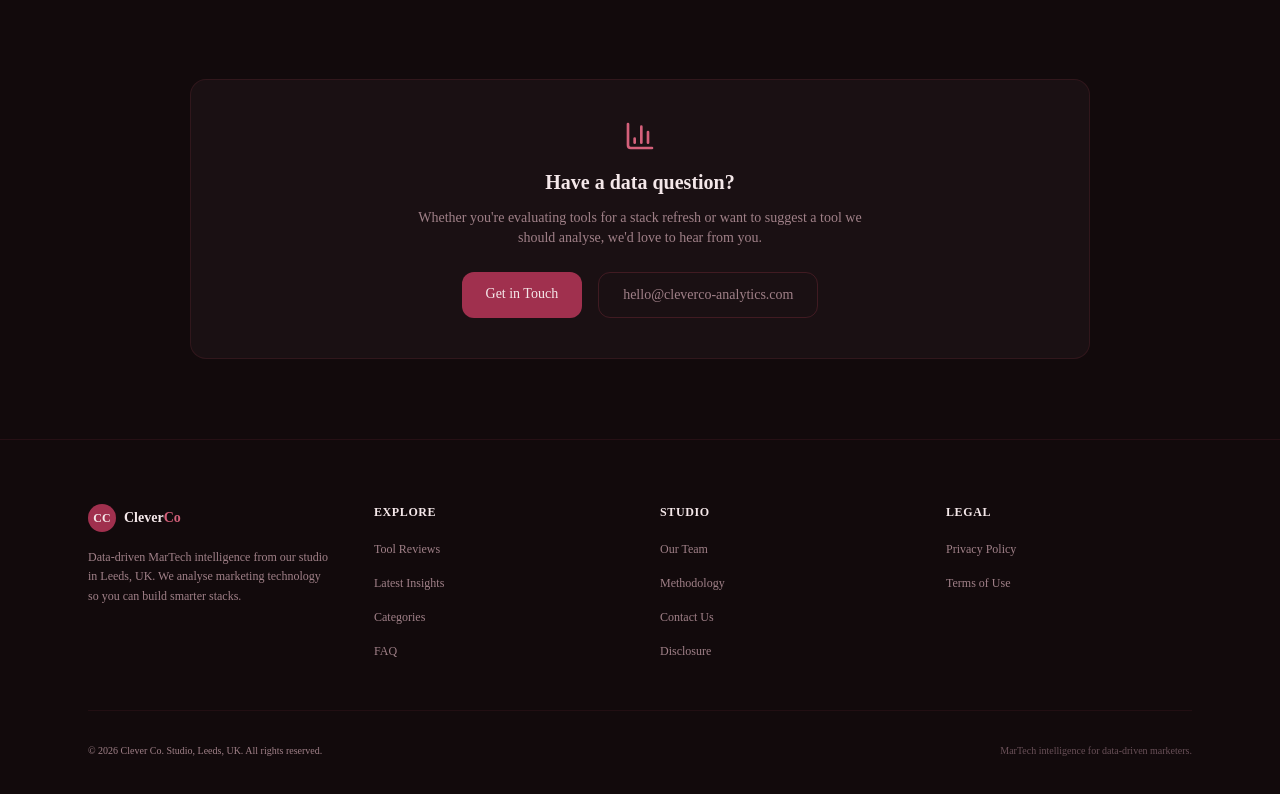
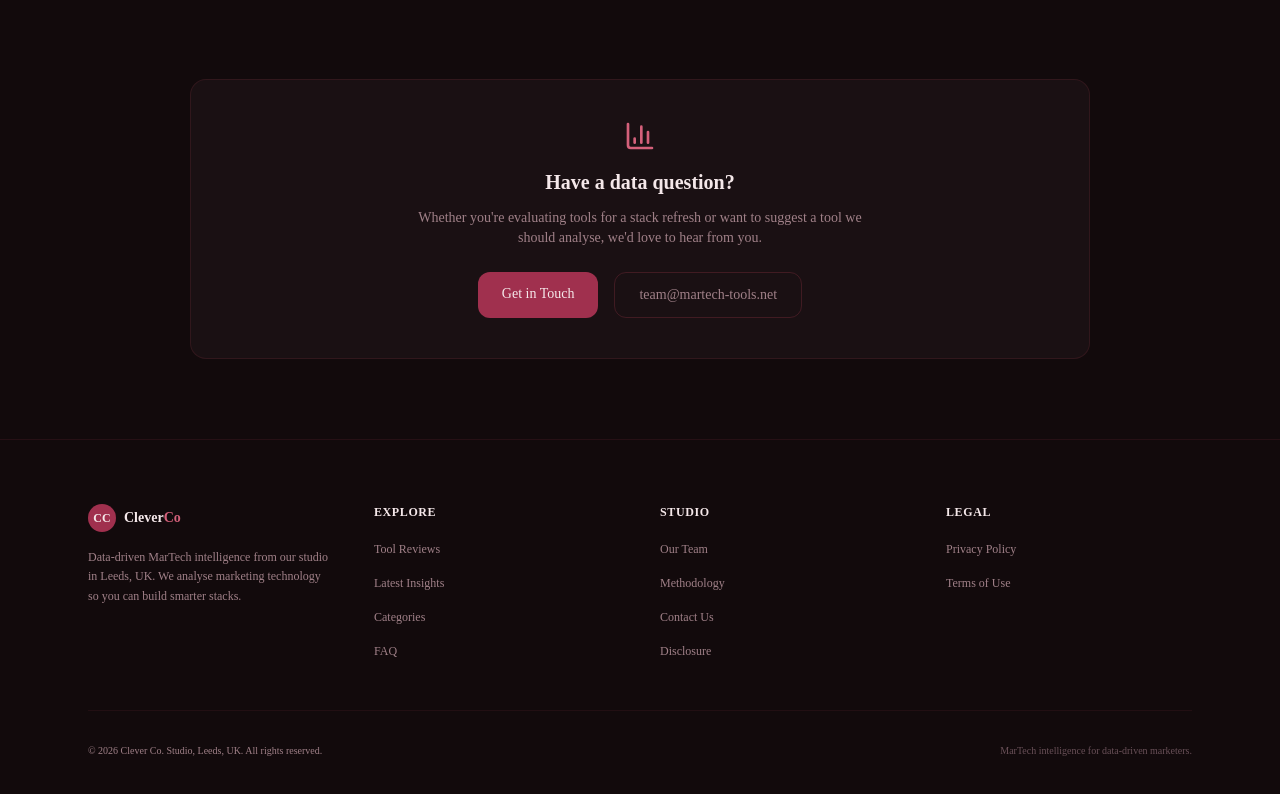
Before and after one commit to edi-tech-tools/martech-tool-hub, a Next.js app: page /about in a window 1280 px wide. Shown: the part 1644-2438 px from the top of the page. Built offline with nearby package versions, Linux system fonts and the light colour scheme.

Commit message:
fix: replace fake company emails with correct domain-specific email prefixes

```diff
--- a/app/about/page.tsx
+++ b/app/about/page.tsx
@@ -189,10 +189,10 @@ export default function AboutPage() {
                 Get in Touch
               </Link>
               <a
-                href="mailto:hello@cleverco-analytics.com"
+                href="mailto:team@martech-tools.net"
                 className="px-6 py-3 border border-[rgba(180,60,80,0.25)] hover:border-[rgba(180,60,80,0.4)] text-[#a08088] hover:text-[#d4b8bd] text-sm font-medium rounded-xl transition-all"
               >
-                hello@cleverco-analytics.com
+                team@martech-tools.net
               </a>
             </div>
           </div>
--- a/app/contact/page.tsx
+++ b/app/contact/page.tsx
@@ -146,15 +146,15 @@ export default function ContactPage() {
                   <p className="text-xs text-[#a08088]">
                     <strong className="text-[#d4b8bd]">General:</strong>
                     <br />
-                    <a href="mailto:hello@cleverco-analytics.com" className="text-[#d4607a] hover:underline">
-                      hello@cleverco-analytics.com
+                    <a href="mailto:team@martech-tools.net" className="text-[#d4607a] hover:underline">
+                      team@martech-tools.net
                     </a>
                   </p>
                   <p className="text-xs text-[#a08088]">
                     <strong className="text-[#d4b8bd]">Editorial:</strong>
                     <br />
-                    <a href="mailto:editorial@cleverco-analytics.com" className="text-[#d4607a] hover:underline">
-                      editorial@cleverco-analytics.com
+                    <a href="mailto:team@martech-tools.net" className="text-[#d4607a] hover:underline">
+                      team@martech-tools.net
                     </a>
                   </p>
                 </div>
--- a/app/disclosure/page.tsx
+++ b/app/disclosure/page.tsx
@@ -65,8 +65,8 @@ export default function DisclosurePage() {
             <p>
               If you have any questions about our affiliate relationships or this
               disclosure, please contact us at{" "}
-              <a href="mailto:hello@cleverco-analytics.com" className="text-[#d4607a] hover:underline">
-                hello@cleverco-analytics.com
+              <a href="mailto:team@martech-tools.net" className="text-[#d4607a] hover:underline">
+                team@martech-tools.net
               </a>
               .
             </p>
```
